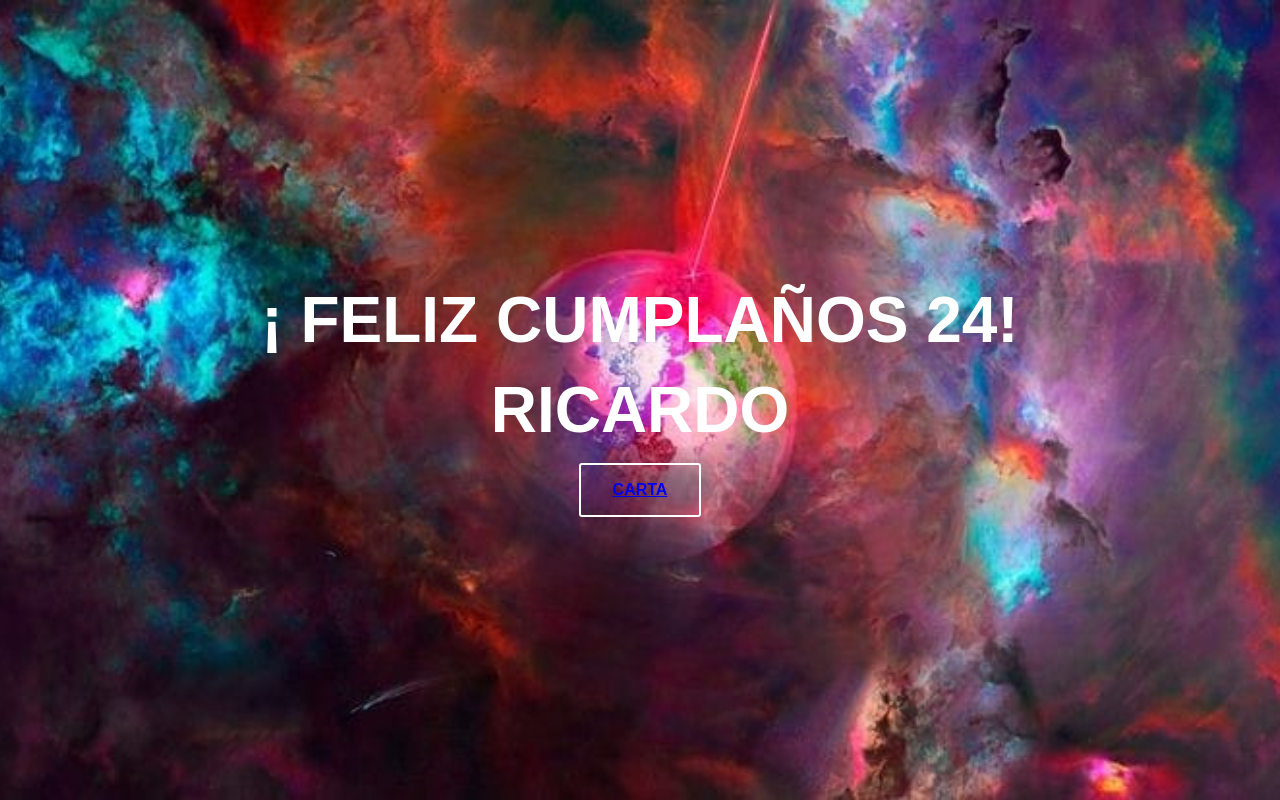
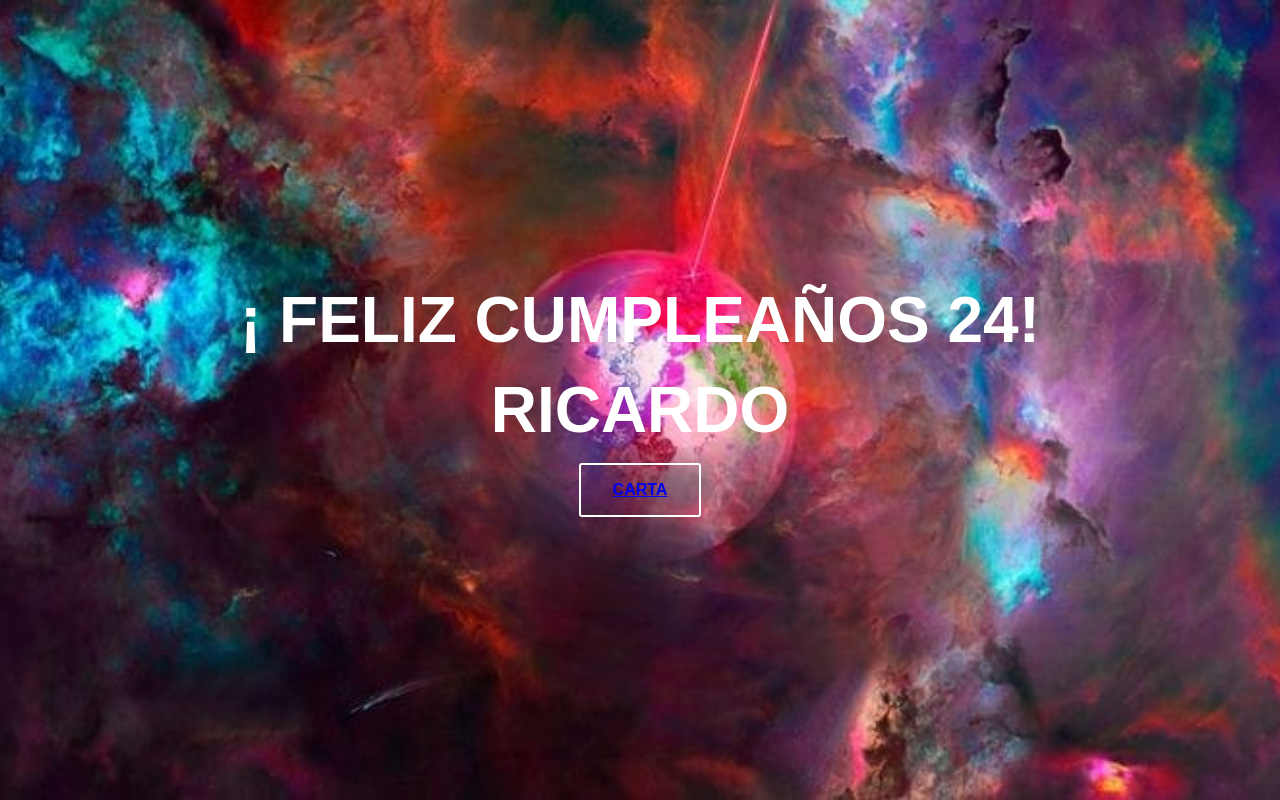
Before and after one commit to D-ann/D-ann, a plain HTML site: page index.html in a window 1280 px wide. Drawn offline with Linux system fonts and the light colour scheme.

Commit message:
Update index.html

```diff
--- a/index.html
+++ b/index.html
@@ -10,7 +10,7 @@
 </head>
 <body>
     <main class="main-image">
-        <h1>¡ FELIZ CUMPLAÑOS 24!</h1>
+        <h1>¡ FELIZ CUMPLEAÑOS 24!</h1>
         <h1>RICARDO</h1>
         <button class="btn"><a href="carta.html">CARTA</a></button>
     </main>
```
